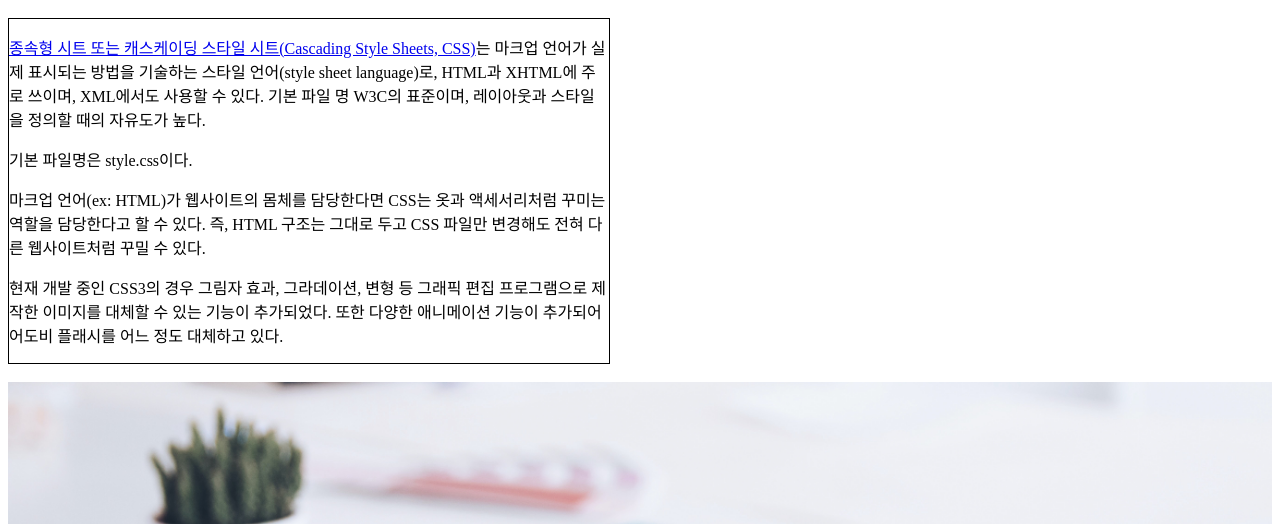
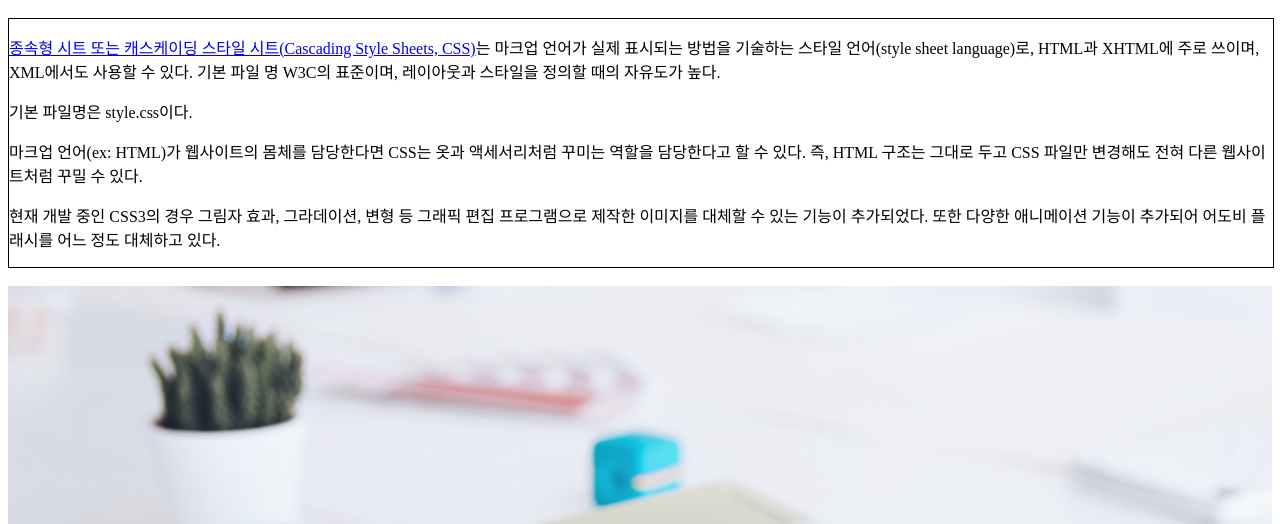
Before and after one commit to junghoon76kim/web1, a plain HTML site: page 2.html in a window 1280 px wide. Shown: the part 547-1071 px from the top of the page. Drawn offline with Linux system fonts and the light colour scheme.

Commit message:
Add files via upload

```diff
--- a/2.html
+++ b/2.html
@@ -36,7 +36,7 @@
 					<p><iframe width="100%" height="300px" src="https://www.youtube.com/embed/ONcmkf07EuI" title="YouTube video player" frameborder="0" allow="accelerometer; autoplay; clipboard-write; encrypted-media; gyroscope; picture-in-picture" allowfullscreen></iframe></p>
 
 
-					<div style="width:600px; border:1px solid black">
+					<div style="width:100%; border:1px solid black">
 
 					<p>
 					<a href="https://ko.wikipedia.org/wiki/CSS" target="_blank" title="CSS definition wikipedia">종속형 시트 또는 캐스케이딩 스타일 시트(Cascading Style Sheets, CSS)</a>는 마크업 언어가 실제 표시되는 방법을 기술하는 스타일 언어(style sheet language)로, HTML과 XHTML에 주로 쓰이며, XML에서도 사용할 수 있다. 기본 파일 명 W3C의 표준이며, 레이아웃과 스타일을 정의할 때의 자유도가 높다.</p>
```
